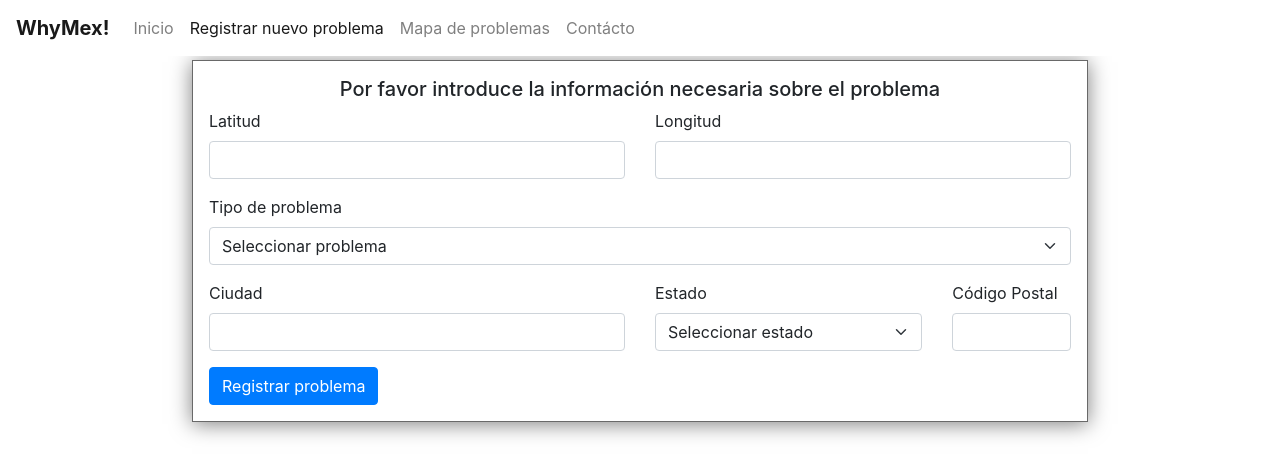
After one commit to Ladivcr/WhyMex, a Django app: page /registro/ in a window 1280 px wide. The commit adds this page. Shown: the top 476 px of the page. Run offline with Django 3.2, Linux system fonts and the light colour scheme; some libraries are stand-ins or nearby versions.

Commit message:
Registro de problemas diseñado

```diff
--- a/WhyMex/urls.py
+++ b/WhyMex/urls.py
@@ -21,5 +21,7 @@ from posts import views as post_views
 
 urlpatterns = [
     path('hello-world/', local_views.hello_world),
-    path('inicio/', post_views.list_posts)
+    path('inicio/', post_views.main_menu),
+    path('registro/', post_views.register_problem),
+    path('mapa/', post_views.map),
 ]
--- /dev/null
+++ b/posts/templates/registro.html
@@ -0,0 +1,116 @@
+<!DOCTYPE html>
+<html lang = 'en'>
+    <head>
+        <meta charset='UTF-8'
+        <meta name="description" content="Cuidado del medio ambiente">
+        <meta name="keywords" content=" Arboles, Ecologia, Reforestacion, Trees, Media, Social, Maps, Mexico, Latin, America">
+        <meta name="viewport" content="width=device-width, user-scalable=no, initial-scale=1.0, maximum-scale=1.0, minimum-scale=1.0">
+
+        <title>WhyMex!</title>
+        <!-- CSS only -->
+        <!-- Bootstrap -->
+        <link href="https://cdn.jsdelivr.net/npm/bootstrap@5.0.0-beta3/dist/css/bootstrap.min.css" rel="stylesheet" integrity="sha384-eOJMYsd53ii+scO/bJGFsiCZc+5NDVN2yr8+0RDqr0Ql0h+rP48ckxlpbzKgwra6" crossorigin="anonymous">
+        <link rel="stylesheet" href="https://stackpath.bootstrapcdn.com/bootstrap/4.5.2/css/bootstrap.min.css" integrity="sha384-JcKb8q3iqJ61gNV9KGb8thSsNjpSL0n8PARn9HuZOnIxN0hoP+VmmDGMN5t9UJ0Z" crossorigin="anonymous">
+        <link rel="stylesheet" href="https://unpkg.com/leaflet@1.6.0/dist/leaflet.css" integrity="sha512-xwE/Az9zrjBIphAcBb3F6JVqxf46+CDLwfLMHloNu6KEQCAWi6HcDUbeOfBIptF7tcCzusKFjFw2yuvEpDL9wQ==" crossorigin=""/>
+        <link rel="stylesheet" href="https://cdn.jsdelivr.net/gh/openlayers/openlayers.github.io@master/en/v6.1.1/css/ol.css" type="text/css">
+        <!-- My own css -->
+        {% load static %}
+        <link rel="stylesheet" href="{% static 'estilos.css' %}" />
+    </head>
+    <body>
+        <!-- Header con el menú principal -->
+        <nav class="mb-1 navbar navbar-expand-lg navbar-light" style="background-color: #fff;">
+            <a class="navbar-brand" href="/inicio/"><strong>WhyMex!</strong></a>
+            <div class="collapse navbar-collapse" id="navbarSupportedContent-555">
+                <ul class="navbar-nav mr-auto">
+                    <li class="nav-item">
+                        <a class="nav-link" href="/inicio/"><i class="fa fa-home" aria-hidden="true"></i>Inicio</a>
+                    </li>
+                    <li class="nav-item active">
+                        <a class="nav-link" href="/registro/"><i class="fas fa-users"></i>Registrar nuevo problema</a>
+                    </li>
+                    <li class="nav-item">
+                        <a class="nav-link" href="/mapa/"><i class="fas fa-map-marked-alt"></i>Mapa de problemas</a>
+                    </li>
+                    <li class="nav-item">
+                        <a class="nav-link" href="/contacto/"><i class="far fa-comment-alt"></i>Contácto</a>
+                    </li>
+                </ul>
+            </div>
+        </nav>
+        <!-- Termina header-->
+        <div id="container">
+            <center><h1>Por favor introduce la información necesaria sobre el problema</h1></center>
+            <form class="row g-3">
+                <div class="col-md-6">
+                    <label for="inputLatitud" class="form-label">Latitud</label>
+                    <input type="number" step="0.01" class="form-control" id="myLatitud" required>
+                </div>
+                <div class="col-md-6">
+                    <label for="inputLongitud" class="form-label">Longitud</label>
+                    <input type="number" step="0.01" class="form-control" id="myLongitud" required>
+                </div>
+                <div class="col-12">
+                    <label for="inputProblema" class="form-label">Tipo de problema</label>
+                    <select id="myProblema" class="form-select" required>
+                        <option disabled="" selected="">Seleccionar problema</option>
+                        <option value="Incendio">Incendio</option>
+                        <option value="Sequia">Sequia</option>
+                        <option value="Deforestación">Deforestación</option>
+                        <option value="Cambio de suelo">Cambio de uso de suelo</option>
+                        <option value="Vertederos clandestinos">Vertederos realizados clandestinamente</option>
+                        <option value="Desechos tóxicos">Desechos tóxicos tirados clandestinamente</option>
+                    </select>
+                </div>
+                <div class="col-md-6">
+                    <label for="inputCiudad" class="form-label">Ciudad</label>
+                    <input type="text" class="form-control" id="myCiudad">
+                    </div>
+                <div class="col-md-4">
+                    <label for="inputEstado" class="form-label">Estado</label>
+                    <select id="myEstado" class="form-select" required>
+                        <option disabled="" selected="">Seleccionar estado</option>
+                        <option value="MEX">Mexico</option>
+                        <option value="AGS">Aguascalientes</option>
+                        <option value="BCN">Baja California</option>
+                        <option value="BCS">Baja California Sur</option>
+                        <option value="CAM">Campeche</option>
+                        <option value="CHP">Chiapas</option>
+                        <option value="CHI">Chihuahua</option>
+                        <option value="DIF">Ciudad de México</option>
+                        <option value="COA">Coahuila</option>
+                        <option value="COL">Colima</option>
+                        <option value="DUR">Durango</option>
+                        <option value="GTO">Guanajuato</option>
+                        <option value="GRO">Guerrero</option>
+                        <option value="HGO">Hidalgo</option>
+                        <option value="JAL">Jalisco</option>
+                        <option value="MIC">Michoacan</option>
+                        <option value="NAY">Nayarit</option>
+                        <option value="NLE">Nuevo Leon</option>
+                        <option value="OAX">Oaxaca</option>
+                        <option value="PUE">Puebla</option>
+                        <option value="QRO">Queretaro</option>
+                        <option value="ROO">Quintana Roo</option>
+                        <option value="SLP">San Luis Potosi</option>
+                        <option value="SIN">Sinaloa</option>
+                        <option value="SON">Sonora</option>
+                        <option value="TAB">Tabasco</option>
+                        <option value="TAM">Tamaulipas</option>
+                        <option value="TLX">Tlaxcala</option>
+                        <option value="VER">Veracruz</option>
+                        <option value="YUC">Yucatan</option>
+                        <option value="ZAC">Zacatecas</option>
+                    </select>
+                </div>
+                <div class="col-md-2">
+                    <label for="inputCP" class="form-label">Código Postal</label>
+                    <input type="text" class="form-control" id="myCP">
+                </div>
+                <div class="col-12">
+                    <button type="submit" class="btn btn-primary">Registrar problema</button>
+                </div>
+            </form>
+        </div>
+    </body>
+</html>
--- a/posts/views.py
+++ b/posts/views.py
@@ -5,7 +5,8 @@ from django.shortcuts import render
 #from django.http import HttpResponse
 # utilities
 from datetime import datetime
-import geopandas as gpd
+
+#import geopandas as gpd
 
 now = datetime.now().strftime('%b %dth %Y - %H:%M hrs')
 posts = [
@@ -44,7 +45,24 @@ posts = [
 ]
 
 # ESto es lo que estoy viendo
-def list_posts(request):
-    """ list existing posts """
+def main_menu(request):
+    """[Provide the main page]
+    Args:
+        request
+    """
     # return render(request, 'pagina.html', {'parametros': para usar en ese html})
     return render(request, 'index.html', {'posts': posts})
+
+def register_problem(request):
+    """[Provide the page where the user can register new problems]
+    Args:
+        request
+    """
+    return render(request, 'registro.html')
+
+def map(request):
+    """[Provide the page where the user can watch the different problems]
+    Args:
+        request
+    """
+    return render(request, 'mapa.html')
```
Also changed, not shown: posts/templates/index.html (+7 -14 lines), posts/templates/mapa.html (added, +43 -0 lines).
